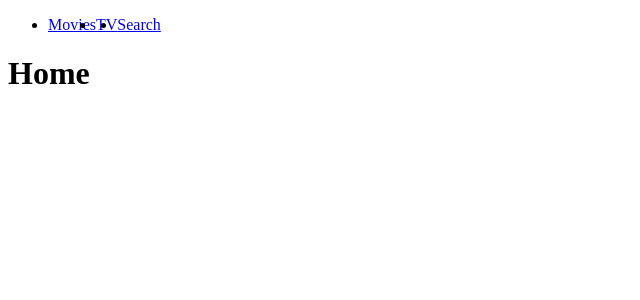
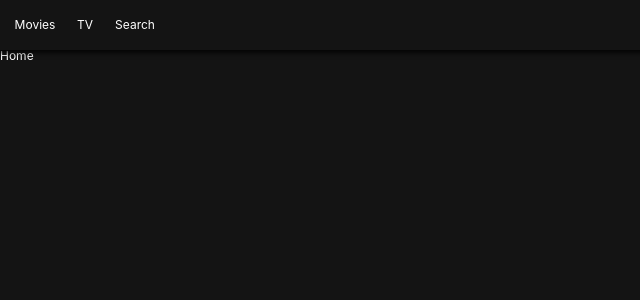
Before and after one commit to genhcode99/jetflix, a React (Create React App) app: page / in a window 1280 px wide. Shown: the top 300 px of the page, without its empty margins (0-640 px from the left). Built offline with nearby package versions, Linux system fonts and the light colour scheme.

Commit message:
#3.3 GlobalStyles and Header

```diff
--- a/package.json
+++ b/package.json
@@ -11,6 +11,8 @@
     "react-dom": "^17.0.2",
     "react-router-dom": "^5.2.0",
     "react-scripts": "4.0.3",
+    "styled-components": "^5.3.0",
+    "styled-reset": "^4.3.4",
     "web-vitals": "^1.1.2"
   },
   "scripts": {
--- a/src/Components/App.js
+++ b/src/Components/App.js
@@ -1,13 +1,13 @@
 import React , { Component } from "react";
 import Router from "../Components/Router";
-import Header from "./Header"
+import GlobalStyles from "./GlobalStyles";
 
 class App extends Component {
   render () {
     return (
       <>
-        <Header />
         <Router />
+        <GlobalStyles />
       </>
     );
   }
--- /dev/null
+++ b/src/Components/GlobalStyles.js
@@ -0,0 +1,23 @@
+import { createGlobalStyle } from "styled-components";
+import reset from "styled-reset";
+
+
+const globalStyles = createGlobalStyle`
+  ${reset};
+  a {
+    text-decoration: none;
+    color: inherit;
+  }
+  *{
+    box-sizing: border-box;
+  }
+  body {
+    font-family: --apple-system, BlinkMacSystemFont, 'Segoe UI', Roboto, Oxygen, Ubuntu, Cantarell, 'Open Sans', 'Helvetica Neue', sans-serif;
+    font-size: 12px;
+    background-color: rgba(20, 20, 20, 1);
+    color: white;
+    padding-top: 50px;
+  }
+`;
+
+export default globalStyles;
--- /dev/null
+++ b/src/Components/Header.js
@@ -0,0 +1,59 @@
+import React from "react";
+import { Link } from "react-router-dom"
+import styled from "styled-components"
+
+
+//--------------------< Styles >--------------------
+const HEADER = styled.header`
+  color: white;
+  position: fixed;
+  top: 0;
+  left: 0;
+  width: 100%;
+  height: 50px;
+  display: flex;
+  align-items: center;
+  padding: 0px 10px;
+  background-color: 20, 20, 20, 0.8;
+  box-shadow: 0px 1px 5px 2px rgba(0, 0, 0, .8);
+`;
+
+const List = styled.ul`
+  display: flex;
+`;
+
+const Item = styled.li`
+  width: 50px;
+  height: 50px;
+  text-align: center;
+`;
+
+const SLink = styled(Link)`
+  height: 50px;
+  display: flex;
+  align-items: center;
+  justify-content: center;
+`;
+
+//--------------------< Component >--------------------
+const Header = () => {
+  return (
+    <HEADER>
+      <List>
+
+        <Item>
+          <SLink to="/">Movies</SLink>
+        </Item>
+        <Item>
+          <SLink to="/tv">TV</SLink>
+        </Item>
+        <Item>
+          <SLink to="/search">Search</SLink>
+        </Item>
+
+      </List>
+    </HEADER>
+  );
+};
+
+export default Header;
--- a/src/Components/Header/Header.js
+++ /dev/null
@@ -1,22 +0,0 @@
-import React from "react";
-import styles from "./Header.module.css"
-
-const Header = () => {
-  return (
-    <header>
-      <ul className={styles.navList}>
-        <li>
-          <a href="/">Movies</a>
-        </li>
-        <li>
-          <a href="/tv">TV</a>
-        </li>
-        <li>
-          <a href="/search">Search</a>
-        </li>
-      </ul>
-    </header>
-  );
-};
-
-export default Header;
--- a/src/Components/Header/Header.module.css
+++ /dev/null
@@ -1,7 +0,0 @@
-.navList {
-  display: flex;
-}
-
-.navList:hover {
-  background-color: blue;
-}
--- a/src/Components/Header/index.js
+++ /dev/null
@@ -1,3 +0,0 @@
-import Header from "./Header";
-
-export default Header;
--- a/src/Components/Router.js
+++ b/src/Components/Router.js
@@ -3,17 +3,21 @@
 import Home from "../Routes/Home"
 import TV from "../Routes/TV"
 import Search from "../Routes/Search"
+import Header from "../Components/Header"
 
 
 const Router = () => (
-    <BrowserRouter>
+  <BrowserRouter>
+    <>
+      <Header/>
       <Switch>
         <Route path="/" exact component={Home} />
         <Route path="/tv" exact component={TV} />
         <Route path="/search" component={Search} />
         <Redirect from="*" to="/" />
       </Switch>
-    </BrowserRouter>
-  )
+    </>
+  </BrowserRouter>
+)
 
 export default Router;
```
Also changed, not shown: 1 other file (tests, documents, lock files or other folders).
